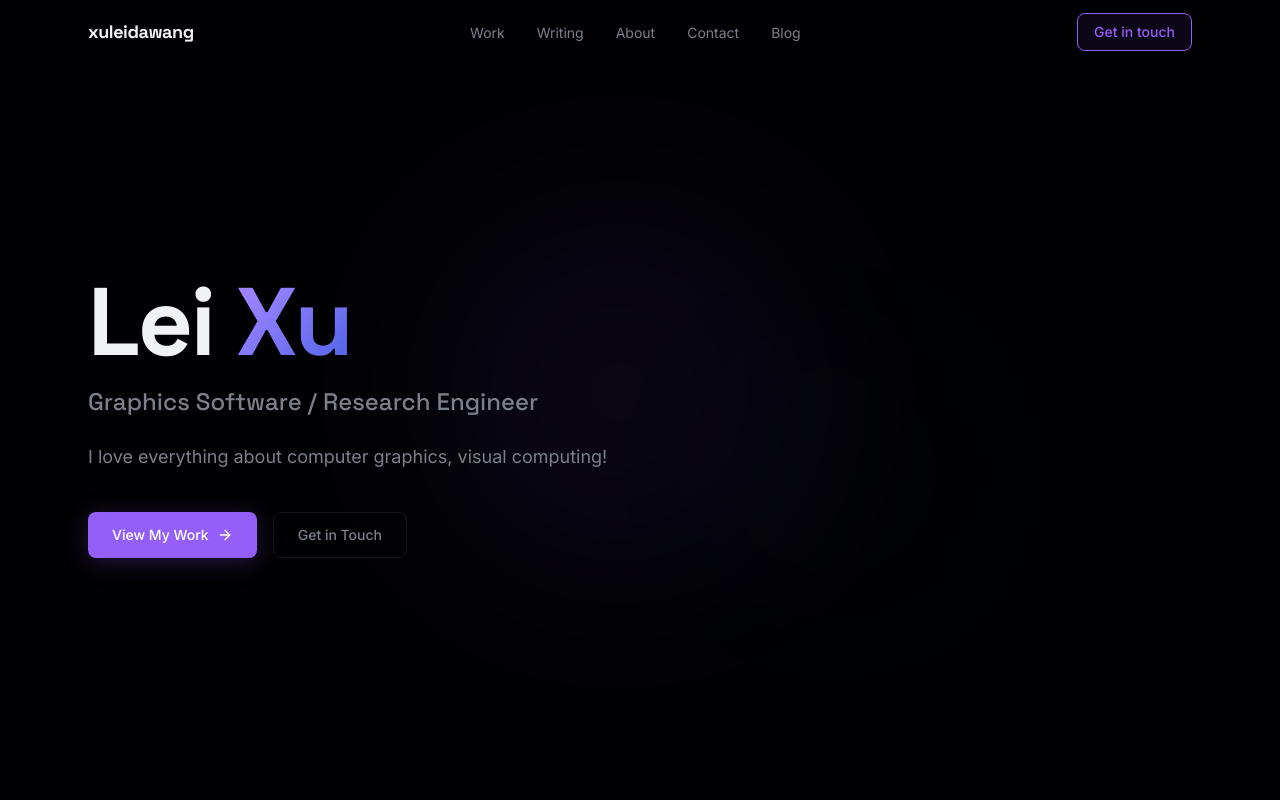
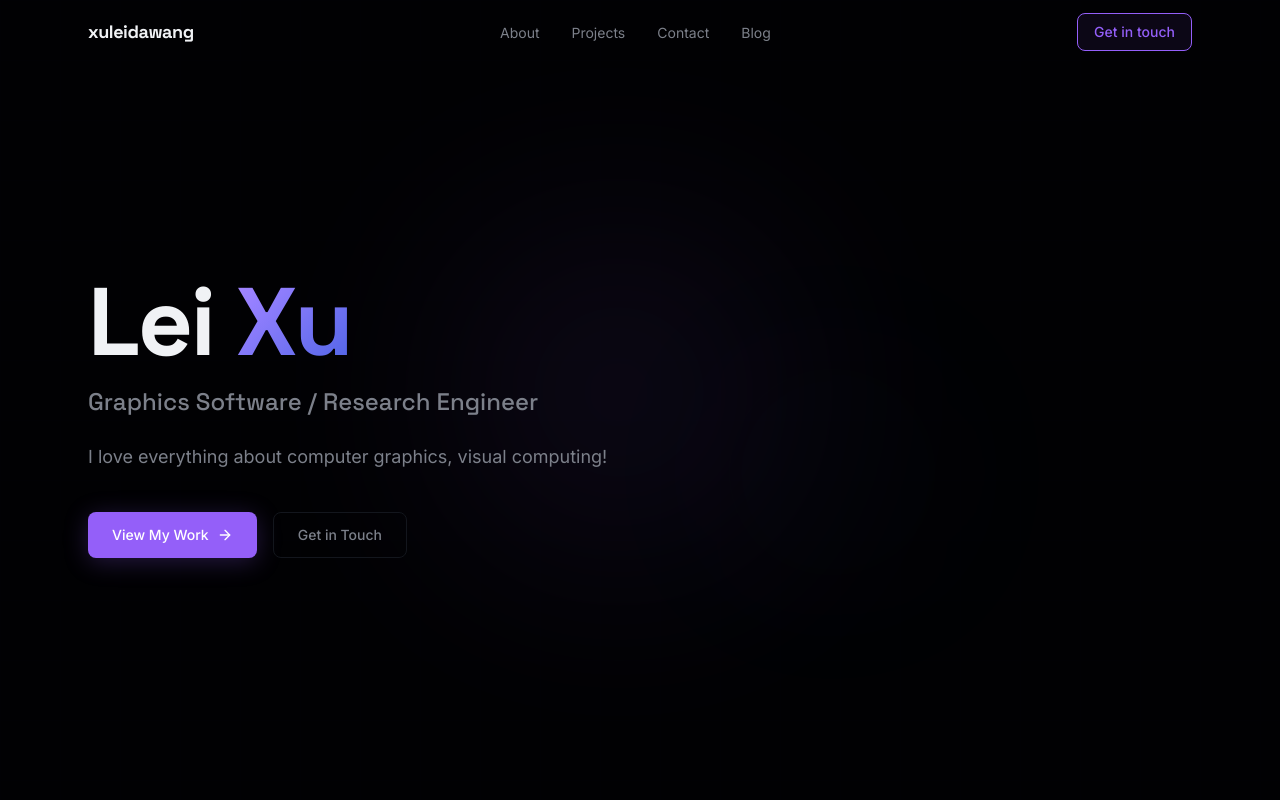
Before and after one commit to xuleidawang/xuleidawang.github.io, a React (Vite) app: page / in a window 1280 px wide. Shown: the top 800 px of the page. Built offline with nearby package versions, Linux system fonts and the light colour scheme.

Commit message:
Navbar: remove Writing, rename Work to Projects, reorder to About Projects Blog Contact

```diff
--- a/src/components/Navbar.tsx
+++ b/src/components/Navbar.tsx
@@ -3,9 +3,8 @@ import { Link, useLocation } from "react-router-dom";
 import { Menu, X } from "lucide-react";
 
 const navLinks = [
-  { label: "Work", href: "/#projects" },
-  { label: "Writing", href: "/#writing" },
   { label: "About", href: "/#about" },
+  { label: "Projects", href: "/#projects" },
   { label: "Contact", href: "/#contact" },
 ];
 
```
